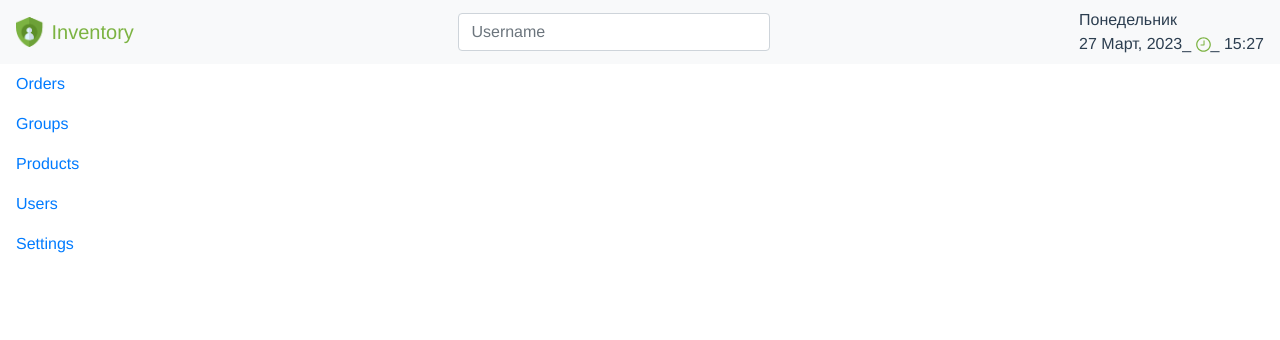
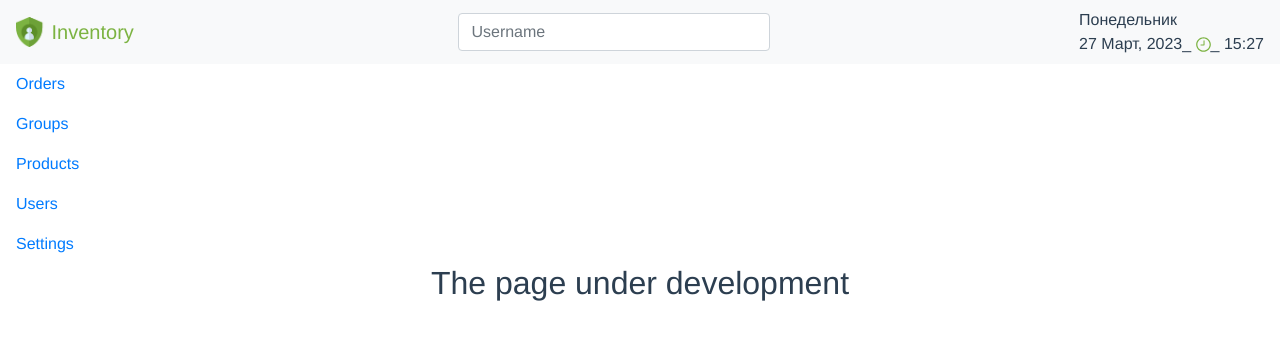
Before and after one commit to Yurii19/dzencode-test-vuejs, a Vue app: page /users in a window 1280 px wide. Shown: the top 340 px of the page. Built offline with nearby package versions, Linux system fonts and the light colour scheme.

Commit message:
feature: routing added

```diff
--- a/package.json
+++ b/package.json
@@ -10,7 +10,8 @@
   "dependencies": {
     "core-js": "^3.8.3",
     "dayjs": "^1.11.7",
-    "vue": "^3.2.13"
+    "vue": "^3.2.13",
+    "vue-router": "^4.1.6"
   },
   "devDependencies": {
     "@babel/core": "^7.12.16",
--- a/src/App.vue
+++ b/src/App.vue
@@ -1,6 +1,7 @@
 <template>
   <TopMenu />
   <NavigationMenu />
+  <router-view></router-view>
 </template>
 
 <script>
--- a/src/components/NavigationMenu.vue
+++ b/src/components/NavigationMenu.vue
@@ -1,7 +1,9 @@
 <template lang="html">
   <ul class="nav flex-column text-left">
-    <li class="nav-item" v-for="item in menuItems" :key="item">
-      <a class="nav-link active" href="#">{{ item }}</a>
+    <li class="nav-item" v-for="item in menuItems" :key="item.name">
+      <a class="nav-link active" href="#"
+        ><router-link :to="item.linkTo">{{ item.name }}</router-link></a
+      >
     </li>
   </ul>
 </template>
@@ -13,7 +15,14 @@ onMounted(() => {
   //console.log(dayjs)
 });
 
-const menuItems = ['Orders', 'Groups', 'Products', 'Users', 'Settings'];
+//const menuItems = ['Orders', 'Groups', 'Products', 'Users', 'Settings'];
+const menuItems = [
+  { name: 'Orders', linkTo: '/orders' },
+  { name: 'Groups', linkTo: '/groups' },
+  { name: 'Products', linkTo: '/products' },
+  { name: 'Users', linkTo: '/users' },
+  { name: 'Settings', linkTo: '/settings' },
+];
 </script>
 
 <style scoped></style>
--- a/src/main.js
+++ b/src/main.js
@@ -1,10 +1,41 @@
-import { createApp } from 'vue'
-import App from './App.vue'
-import dayjs from 'dayjs'
-
+import { createApp } from 'vue';
+import App from './App.vue';
+import dayjs from 'dayjs';
+import { createRouter, createWebHistory } from 'vue-router';
+import OrdersView from './views/OrdersView.vue';
+import ProductsView from './views/ProductsView.vue';
+import IndevelopmentView from './views/IndevelopmentView.vue';
 
 const app = createApp(App);
 
-app.use( dayjs )
+const router = createRouter({
+  history: createWebHistory(),
+  routes: [
+    {
+      path: '/orders',
+      component: OrdersView,
+    },
+    {
+      path: '/groups',
+      component: IndevelopmentView,
+    },
+    {
+      path: '/products',
+      component: ProductsView,
+    },
+    {
+      path: '/users',
+      component: IndevelopmentView,
+    },
+    {
+      path: '/settings',
+      component: IndevelopmentView,
+    },
+  ],
+});
 
-app.mount('#app')
+app.use(router);
+
+app.use(dayjs);
+
+app.mount('#app');
--- a/src/views/IndevelopmentVue.vue
+++ b/src/views/IndevelopmentView.vue
@@ -9,7 +9,7 @@ onMounted(() => {
   //console.log(dayjs)
 });
 
-const menuItems = ['Orders', 'Groups', 'Products', 'Users', 'Settings'];
+//const menuItems = ['Orders', 'Groups', 'Products', 'Users', 'Settings'];
 </script>
 
 <style scoped></style>
--- a/src/views/OrdersView.vue
+++ b/src/views/OrdersView.vue
@@ -9,7 +9,7 @@ onMounted(() => {
   //console.log(dayjs)
 });
 
-const menuItems = ['Orders', 'Groups', 'Products', 'Users', 'Settings'];
+//const menuItems = ['Orders', 'Groups', 'Products', 'Users', 'Settings'];
 </script>
 
 <style scoped></style>
--- a/src/views/ProductsView.vue
+++ b/src/views/ProductsView.vue
@@ -9,7 +9,7 @@ onMounted(() => {
   //console.log(dayjs)
 });
 
-const menuItems = ['Orders', 'Groups', 'Products', 'Users', 'Settings'];
+//const menuItems = ['Orders', 'Groups', 'Products', 'Users', 'Settings'];
 </script>
 
 <style scoped></style>
```
Also changed, not shown: 1 other file (tests, documents, lock files or other folders).
